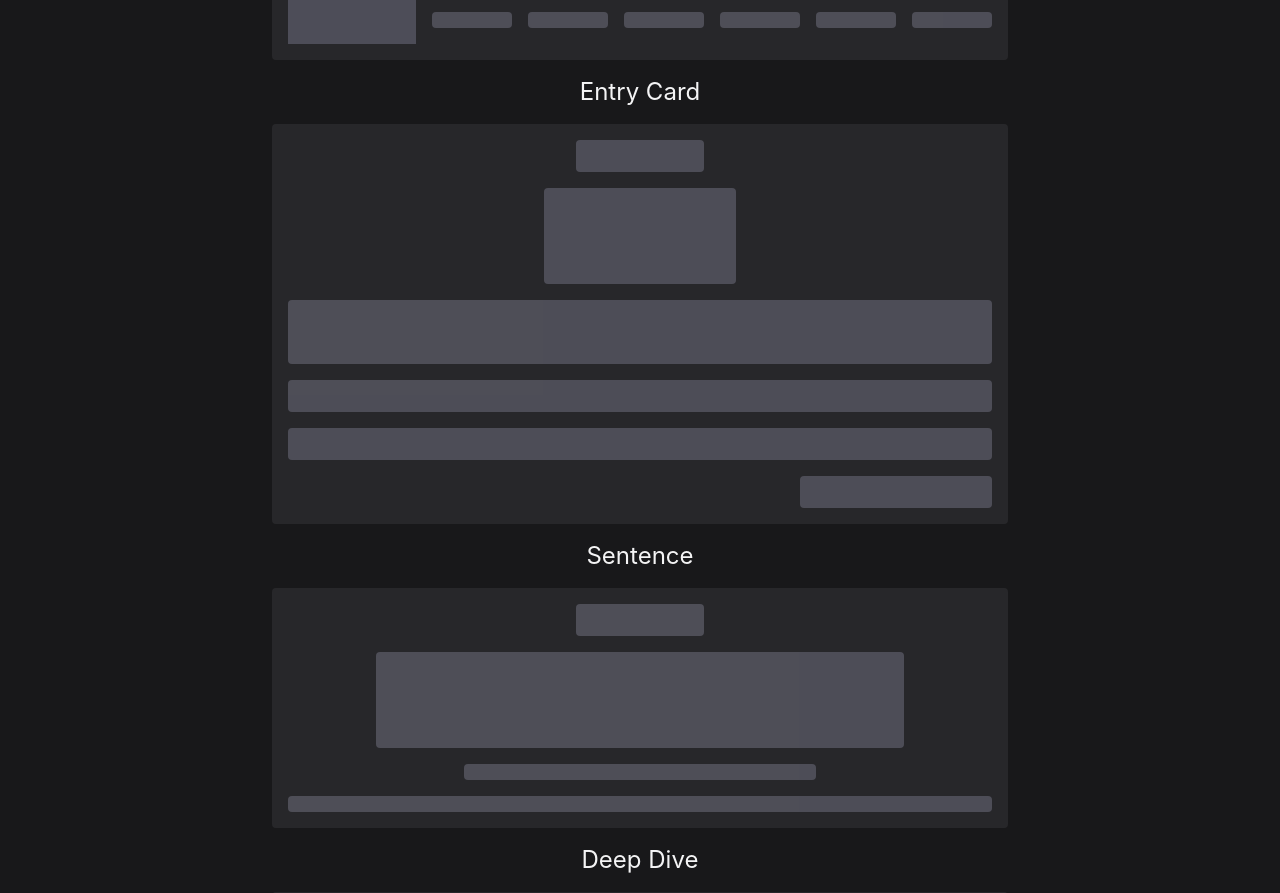
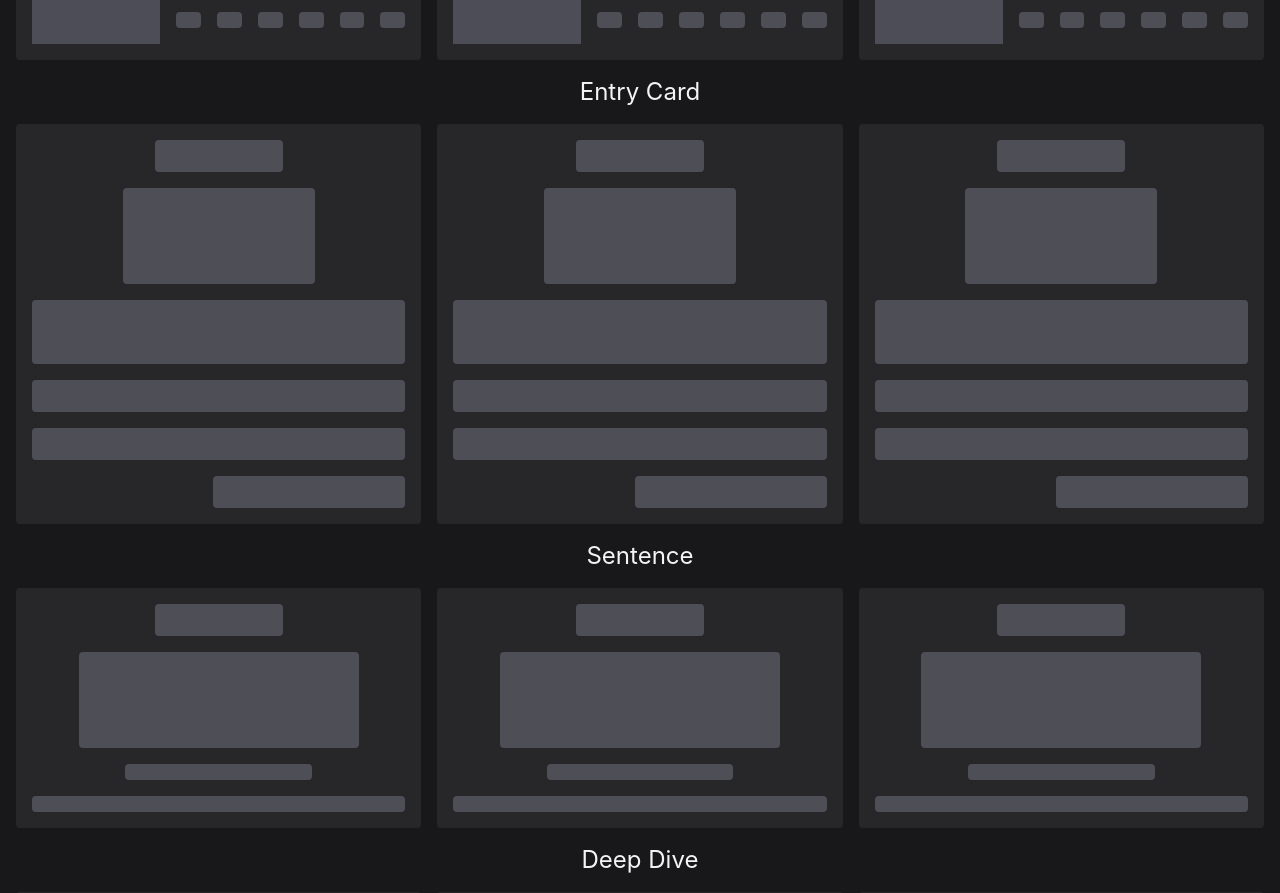
Before and after one commit to jorgedonoso/skeleton-loaders, a React (Vite) app: page / in a window 1280 px wide. Shown: the part 300-1193 px from the top of the page. Built offline with nearby package versions, Linux system fonts and the light colour scheme.

Commit message:
Add repeater utility

```diff
--- a/src/App.tsx
+++ b/src/App.tsx
@@ -3,21 +3,27 @@ import { DeepDiveSkeleton } from "./components/DeepDiveSkeleton";
 import { SentenceSkeleton } from "./components/SentenceSkeleton";
 import { TableSkeleton } from "./components/TableSkeleton";
 import { ProjectSkeleton } from "./components/ProjectSkeleton";
+import { Repeat } from "./components/helpers";
 
 function App() {
   return (
-    <div className="max-w-3xl mx-auto flex flex-col items-center space-y-4 p-4 text-zinc-100">
+    <div className="flex flex-col items-center gap-4 p-4 text-zinc-100">
       <h1 className="text-4xl">Skeleton Loaders</h1>
-      <h2 className="text-2xl">Project</h2>
-      <ProjectSkeleton />
-      <h2 className="text-2xl">Entry Card</h2>
-      <EntryCardSkeleton />
-      <h2 className="text-2xl">Sentence</h2>
-      <SentenceSkeleton />
-      <h2 className="text-2xl">Deep Dive</h2>
-      <DeepDiveSkeleton />
-      <h2 className="text-2xl">Table</h2>
-      <TableSkeleton />
+      <Repeat title="Project">
+        <ProjectSkeleton />
+      </Repeat>
+      <Repeat title="Entry Card">
+        <EntryCardSkeleton />
+      </Repeat>
+      <Repeat title="Sentence">
+        <SentenceSkeleton />
+      </Repeat>
+      <Repeat title="Deep Dive">
+        <DeepDiveSkeleton />
+      </Repeat>
+      <Repeat title="Table">
+        <TableSkeleton />
+      </Repeat>
     </div>
   );
 }
--- /dev/null
+++ b/src/components/helpers.tsx
@@ -0,0 +1,19 @@
+import React from "react";
+
+type RepeatProps = {
+  title: string;
+  children: React.ReactNode;
+};
+
+export function Repeat({ title, children }: RepeatProps) {
+  return (
+    <>
+      <h2 className="text-2xl">{title}</h2>
+      <div className="flex w-full gap-4">
+        {Array.from({ length: 3 }).map((_, index) => (
+          <React.Fragment key={index}>{children}</React.Fragment>
+        ))}
+      </div>
+    </>
+  );
+}
```
